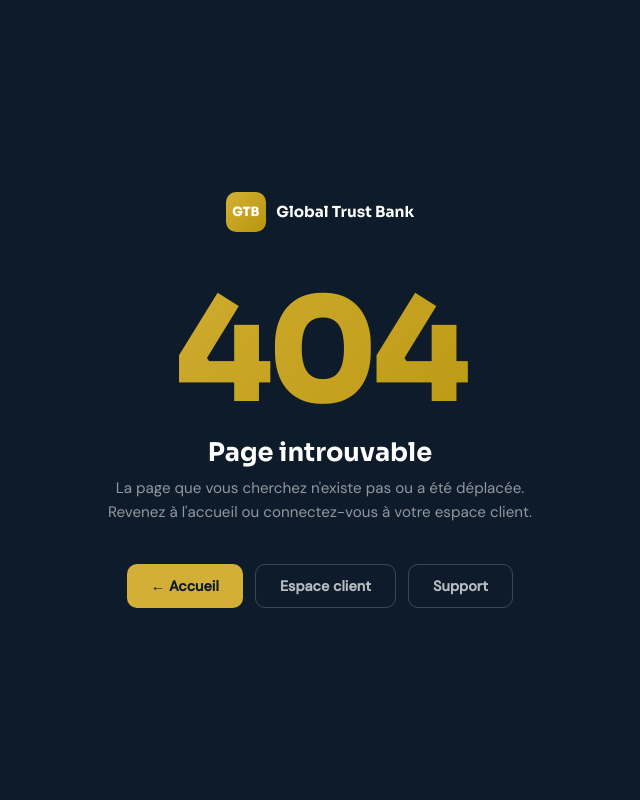
After one commit to dgimarketworld-tech/portfolio-exauce, a PHP site: page /404.html in a window 1280 px wide. The commit adds this page. Shown: the whole page, without its empty margins (320-960 px from the left). Run offline with PHP 8.4, Linux system fonts and the light colour scheme.

Commit message:
feat: finalize site — root redirect, 404, signup docs, footer, env
- index.php: root entry point redirecting to pages-publiques/index.html
- 404.html: custom error page (navy/gold design, links to accueil/login/support)
- .gitignore: exclude .env, uploads/, logs/, Global Trust Bank.txt
- .env.example: document all required env vars (DB, APP_SECRET, BREVO_API_KEY)
- signup.php: add passport + titre_sejour as accepted document types
  (select options, front-end validation, checkDocType logic)
- investissement footer (×3): add Investissement column linking to all 4 sub-pages

Co-Authored-By: Claude Sonnet 4.6 <noreply@anthropic.com>
Claude-Session: https://claude.ai/code/session_01D1osUuuz2YKiAL1GcWNpPs

```diff
--- /dev/null
+++ b/gtb-bank-FINAL/404.html
@@ -0,0 +1,77 @@
+<!DOCTYPE html>
+<html lang="fr">
+<head>
+<meta charset="UTF-8"/>
+<meta name="viewport" content="width=device-width,initial-scale=1.0"/>
+<title>Page introuvable — Global Trust Bank</title>
+<link rel="preconnect" href="https://fonts.googleapis.com"/>
+<link href="https://fonts.googleapis.com/css2?family=Sora:wght@300;400;600;700;800&family=DM+Sans:wght@400;500&display=swap" rel="stylesheet"/>
+<style>
+:root{--navy:#0D1B2A;--gold:#D4AF37;--green:#22C55E;}
+*,*::before,*::after{box-sizing:border-box;margin:0;padding:0;}
+html,body{height:100%;}
+body{
+  font-family:'DM Sans',sans-serif;
+  background:var(--navy);
+  color:#fff;
+  display:flex;align-items:center;justify-content:center;
+  min-height:100vh;
+  padding:2rem;
+  text-align:center;
+}
+.wrap{max-width:520px;width:100%;}
+.code{
+  font-family:'Sora',sans-serif;
+  font-size:clamp(5rem,20vw,9rem);
+  font-weight:800;
+  line-height:1;
+  background:linear-gradient(135deg,var(--gold),#B8960C);
+  -webkit-background-clip:text;
+  -webkit-text-fill-color:transparent;
+  background-clip:text;
+  letter-spacing:-.04em;
+}
+.logo{
+  display:inline-flex;align-items:center;gap:.65rem;
+  text-decoration:none;margin-bottom:3rem;
+}
+.logo-mark{
+  width:40px;height:40px;
+  background:linear-gradient(135deg,var(--gold),#B8960C);
+  border-radius:10px;
+  display:flex;align-items:center;justify-content:center;
+  font-family:'Sora',sans-serif;font-weight:800;font-size:.8rem;color:#fff;
+}
+.logo-name{font-family:'Sora',sans-serif;font-weight:700;font-size:.95rem;color:#fff;}
+h1{font-family:'Sora',sans-serif;font-size:1.6rem;font-weight:700;margin:.75rem 0 .5rem;}
+p{color:rgba(255,255,255,.55);font-size:.95rem;line-height:1.6;margin-bottom:2.5rem;}
+.actions{display:flex;flex-wrap:wrap;gap:.75rem;justify-content:center;}
+.btn{
+  display:inline-flex;align-items:center;gap:.5rem;
+  padding:.75rem 1.5rem;border-radius:10px;
+  font-family:'DM Sans',sans-serif;font-size:.9rem;font-weight:600;
+  text-decoration:none;transition:all .2s;
+}
+.btn-gold{background:var(--gold);color:#0D1B2A;}
+.btn-gold:hover{background:#c9a830;transform:translateY(-1px);}
+.btn-outline{border:1.5px solid rgba(255,255,255,.2);color:rgba(255,255,255,.7);}
+.btn-outline:hover{border-color:var(--gold);color:var(--gold);}
+</style>
+</head>
+<body>
+<div class="wrap">
+  <a href="pages-publiques/index.html" class="logo">
+    <div class="logo-mark">GTB</div>
+    <span class="logo-name">Global Trust Bank</span>
+  </a>
+  <div class="code">404</div>
+  <h1>Page introuvable</h1>
+  <p>La page que vous cherchez n'existe pas ou a été déplacée.<br>Revenez à l'accueil ou connectez-vous à votre espace client.</p>
+  <div class="actions">
+    <a href="pages-publiques/index.html" class="btn btn-gold">← Accueil</a>
+    <a href="authentification/login.php" class="btn btn-outline">Espace client</a>
+    <a href="pages-publiques/contact.html" class="btn btn-outline">Support</a>
+  </div>
+</div>
+</body>
+</html>
--- /dev/null
+++ b/gtb-bank-FINAL/index.php
@@ -0,0 +1,4 @@
+<?php
+/* Point d'entrée racine — redirige vers la page publique */
+header('Location: pages-publiques/index.html', true, 301);
+exit;
```
Also changed, not shown: gtb-bank-FINAL/authentification/signup.php (+10 -9 lines), gtb-bank-FINAL/produits-bancaires/investissement/index.html (+13 -0 lines), gtb-bank-FINAL/produits-bancaires/investissement/investissement-premium.html (+13 -0 lines), gtb-bank-FINAL/produits-bancaires/investissement/investissement-securise.html (+13 -0 lines), 2 other files.
